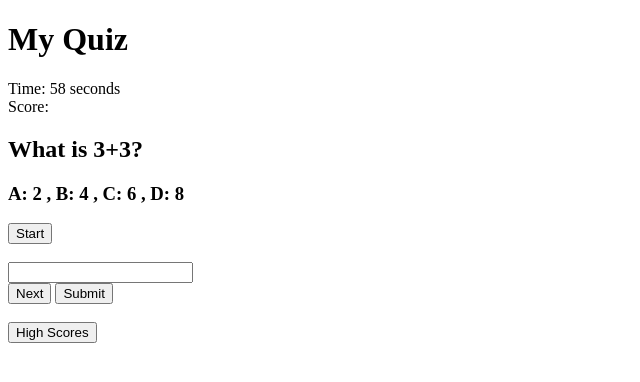
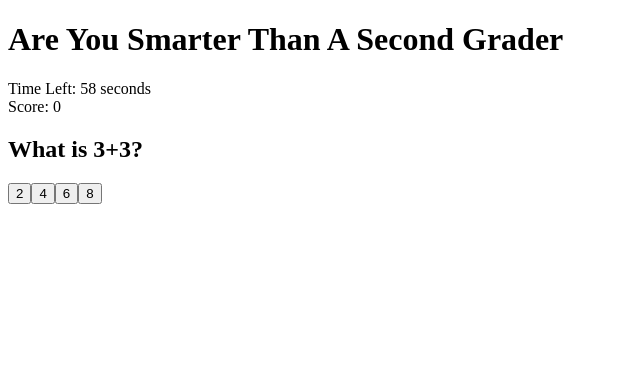
Before and after one commit to xj96/HW4, a plain HTML site: page index.html in a window 1280 px wide. Both pictures are taken after a click on the button "Start". Shown: the whole page, without its empty margins (0-640 px from the left). Drawn offline with Linux system fonts and the light colour scheme.

Commit message:
Added answers as clickable buttons, added score point system, hid start button on click, set game over text to appear and answers hide when conditions are met

```diff
--- a/index.html
+++ b/index.html
@@ -6,13 +6,14 @@
     <meta charset="UTF-8">
     <meta name="viewport" content="width=device-width, initial-scale=1.0">
     <title>Document</title>
+    <link rel="stylesheet" href="style.css">
 </head>
 
 <body>
-    <h1>My Quiz</h1>
+    <h1>Are You Smarter Than A Second Grader</h1>
 
     <div>
-        Time: <span id="count-down"> </span> seconds
+        Time Left: <span id="count-down"> </span> seconds
     </div>
 
     <div>
@@ -21,101 +22,32 @@
 
     <div>
         <h2 id="question">Click START</h2>
-        <div>
-            <h3><span id="answers"></span></h3>
+        <div id="answers">
+
         </div>
     </div>
 
     <div>
         <div>
-            <button id="start">Start</button>
+            <button id="start" class="">Start</button>
         </div>
+        <!-- <br>
+        <input type="text" name="" id="">
+        <br> -->
         <br>
-        <input type="text" name="" id="">
         <br>
-        <div>
+
+        <!-- <div>
             <button id="next-question-btn">Next</button>
-            <button id="submit-btn">Submit</button>
-        </div>
+        </div> -->
         <br>
-        <div>
+        <!-- <div>
             <button id="high-score-btn">High Scores</button>
-        </div>
+        </div> -->
     </div>
 
     <!-- JavaScript -->
-    <script>
-        // GIVEN I am taking a code quiz
-        // WHEN I click the start button
-        // THEN a timer starts and I am presented with a question: DONE
-        // WHEN I answer a question
-        // THEN I am presented with another question
-        // WHEN I answer a question incorrectly
-        // THEN time is subtracted from the clock
-        // WHEN all questions are answered or the timer reaches 0
-        // THEN the game is over
-        // WHEN the game is over
-        // THEN I can save my initials and score
-        console.log(this)
-        var gameTime = 60;
-        var score = 0;
-        var questionIndex = 0;
-        var answersIndex = 0;
-        const startBtn = document.getElementById('start');
-        const nextBtn = document.getElementById('next-question-btn')
-        const question = document.getElementById('question');
-        const answers = document.getElementById('answers');
-        const countDown = document.getElementById('count-down');
-
-        var questionArray = [
-            {
-                Q: "What is 3+3?", A: "6",
-                ac: [" A: 2 ", " B: 4 ", " C: 6 ", " D: 8 "]
-            },
-            {
-                Q: "What is 10-8?", A: "2",
-                ac: [" A: 1 ", " B: 2 ", " C: 3 ", " D: 4 "]
-            },
-            {
-                Q: "What is 3*3?", A: "9",
-                ac: [" A: 3 ", " B: 6 ", " C: 9 ", " D: 12 "]
-            },
-            {
-                Q: "What is 125/5?", A: "25",
-                ac: [" A: 10 ", " B: 15 ", " C: 20 ", " D: 25 "]
-            },
-        ]
-
-        function startGame() {
-            // start timer
-            var timer = setInterval(tick, 1000)
-            // clear score
-
-            // display first question
-            nextQuestion()
-        }
-
-        function tick() {
-            // time goes down by 1
-            gameTime--;
-            // display new time
-            countDown.textContent = gameTime
-        }
-
-        function nextQuestion() {
-            // display question
-            question.textContent = questionArray[questionIndex++].Q
-            // display answer choices
-            answers.textContent = questionArray[answersIndex++].ac
-        }
-
-
-
-        startBtn.onclick = startGame
-        nextBtn.onclick = nextQuestion
-
-
-    </script>
+    <script src="script.js"></script>
 </body>
 
 </html>
--- a/script.js
+++ b/script.js
@@ -0,0 +1,140 @@
+// GIVEN I am taking a code quiz
+// WHEN I click the start button
+// THEN a timer starts and I am presented with a question: DONE
+// WHEN I answer a question
+// THEN I am presented with another question: DONE
+// WHEN I answer a question incorrectly
+// THEN time is subtracted from the clock: DONE
+// WHEN all questions are answered or the timer reaches 0
+// THEN the game is over
+// WHEN the game is over
+// THEN I can save my initials and score
+console.log(this)
+
+var gameTime = 60;
+var score = 0;
+var questionIndex = 0;
+var answersIndex = 0;
+var timer;
+
+const startBtn = document.getElementById('start');
+const nextBtn = document.getElementById('next-question-btn')
+const question = document.getElementById('question');
+const answers = document.getElementById('answers');
+const countDown = document.getElementById('count-down');
+const scoreNum = document.getElementById('score-number')
+
+var questionArray = [
+    {
+        Q: "What is 3+3?", A: "6",
+        ac: ["2", "4", "6", "8"]
+    },
+    {
+        Q: "What is 10-8?", A: "2",
+        ac: ["1", "2", "3", "4"]
+    },
+    {
+        Q: "What is 3*3?", A: "9",
+        ac: ["3", "6", "9", "12"]
+    },
+    {
+        Q: "What is 125/5?", A: "25",
+        ac: ["10", "15", "20", "25"]
+    },
+]
+
+function startGame() {
+    // hide btn
+    startBtn.setAttribute('class', 'start-hidden')
+    // start timer
+    timer = setInterval(tick, 1000)
+    // clear score
+    score = 0;
+    // display score number
+    scoreNum.textContent = score
+    // display first question
+    nextQuestion()
+}
+
+function tick() {
+    // time goes down by 1
+    gameTime--;
+    // display new time
+    countDown.textContent = gameTime
+
+    if (gameTime === 0) {
+        console.log('you have run out of time')
+        endGame()
+    } else {
+        nextQuestion()
+    }
+}
+
+function nextQuestion() {
+    // display question
+    question.textContent = questionArray[questionIndex].Q
+
+    // clears answer choices
+    answers.innerHTML = "";
+    // display answer choices
+    questionArray[questionIndex].ac.forEach(function createAnswerButton(choice) {
+        // create element for buttons
+        var answerBtn = document.createElement('button')
+        // add button to screen
+        answerBtn.textContent = choice
+
+        answerBtn.onclick = onUserChoice
+
+        // add value
+        answerBtn.setAttribute('value', choice)
+
+
+        answers.appendChild(answerBtn)
+
+    })
+
+}
+
+function onUserChoice() {
+    if (event.target.value === questionArray[questionIndex].A) {
+
+        console.log('correct')
+        // increase score
+        score++;
+        scoreNum.textContent = score
+
+    } else {
+        console.log('incorrect')
+        console.log('time reduced by 15')
+        gameTime -= 15
+    }
+
+    questionIndex++
+
+    if (questionIndex >= questionArray.length) {
+        endGame()
+    } else {
+        nextQuestion()
+    }
+
+}
+
+function endGame() {
+    // clear timer
+    clearInterval(timer)
+    // display Game Over in the question section
+    question.textContent = 'GAME OVER'
+    // hide answers at the end of the game
+    answers.setAttribute('class', 'answers-hidden')
+    // ask for initials
+
+    // display score
+
+    // end game
+    console.log('end game')
+}
+
+
+
+startBtn.onclick = startGame
+// nextBtn.onclick = nextQuestion
--- a/style.css
+++ b/style.css
@@ -0,0 +1,7 @@
+.start-hidden {
+    display: none;
+}
+
+.answers-hidden {
+    display: none;
+}
```
